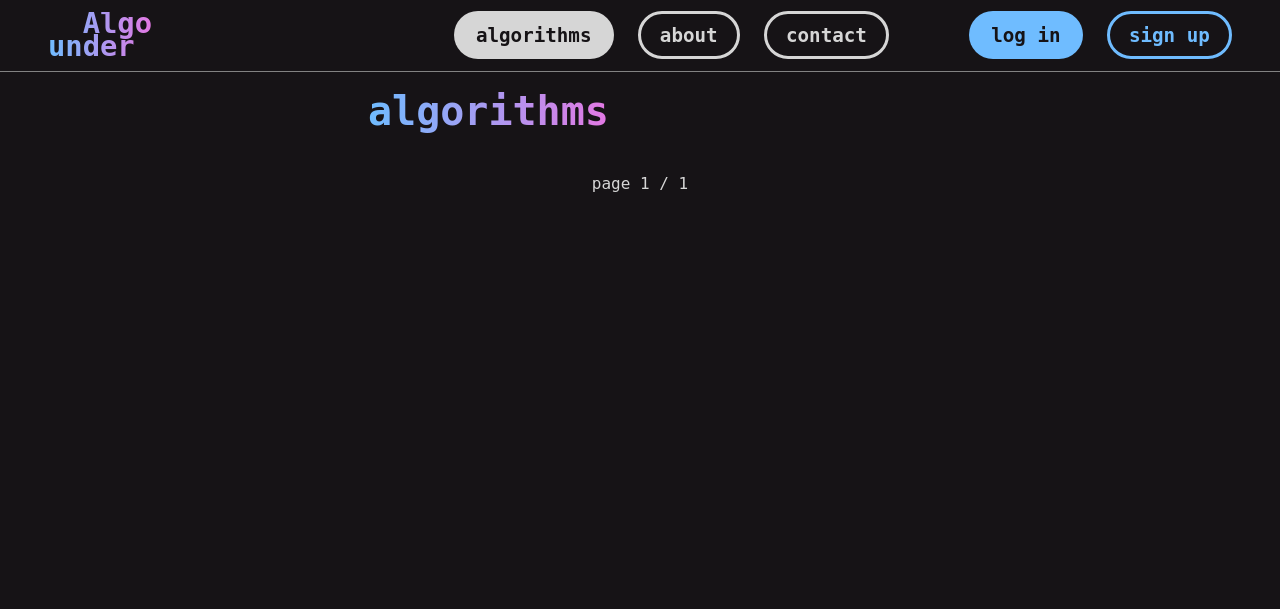
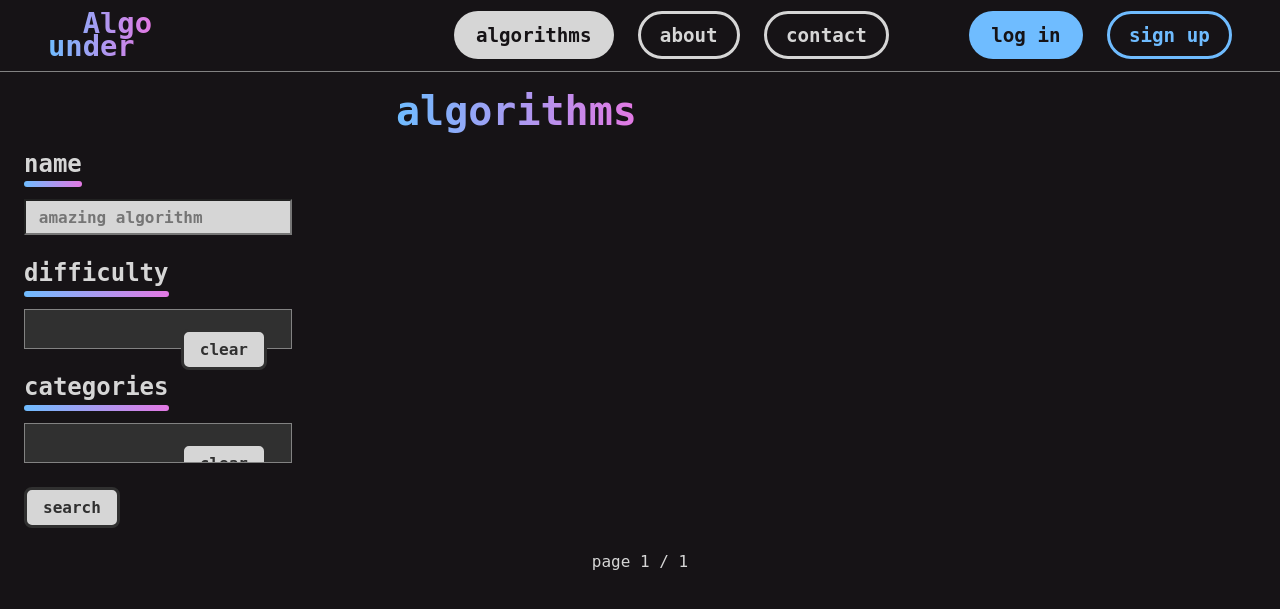
Before and after one commit to DragoNikaa/underAlgo, a Django app: page /algorithms/ in a window 1280 px wide. Shown: the top 609 px of the page. Run offline with Django 5.2, Linux system fonts and the light colour scheme; data that the repository does not hold is empty.

Commit message:
feat: add algorithm filtering menu

```diff
--- /dev/null
+++ b/algorithms/static/algorithms/scripts/search.js
@@ -0,0 +1,39 @@
+addClearButtonListeners();
+fillFormWithUrlParams(document.getElementById("search-form"));
+
+function addClearButtonListeners() {
+	clearSelectionsOnClick("clear-difficulty-button", "difficulty");
+	clearSelectionsOnClick("clear-categories-button", "category");
+}
+
+function clearSelectionsOnClick(buttonId, inputName) {
+	document.getElementById(buttonId).addEventListener("click", () => {
+		const inputs = document.querySelectorAll(`input[name=${inputName}]`);
+		inputs.forEach(input => input.checked = false);
+	});
+}
+
+function fillFormWithUrlParams(form) {
+	const params = getUrlParams();
+	params.forEach((value, key) => {
+		const inputs = form.querySelectorAll(`input[name=${key}]`);
+		fillInput(inputs, value);
+	});
+}
+
+function getUrlParams() {
+	const params = new URLSearchParams(location.search);
+	params.delete("page");
+	return params;
+}
+
+function fillInput(inputs, value) {
+	inputs.forEach(input => {
+		if (input.type === "radio" || input.type === "checkbox") {
+			if (input.value === value) {
+				input.checked = true;
+				return;
+			}
+		} else input.value = value;
+	});
+}
--- a/algorithms/static/algorithms/styles/main.css
+++ b/algorithms/static/algorithms/styles/main.css
@@ -39,3 +39,9 @@
 .hard:active {
 	color: var(--hard-active-color);
 }
+
+.clear-button {
+	position: absolute;
+	top: 1.2em;
+	right: 1.5em;
+}
--- a/algorithms/templates/algorithms/algorithms.html
+++ b/algorithms/templates/algorithms/algorithms.html
@@ -5,14 +5,49 @@
 {% endblock styles %}
 {% block content %}
 <div class="flex-column large-gap">
-	<div class="grid-three-columns large-gap">
-		<div></div>
+	<div class="grid-3-columns extra-large-gap no-row-gap">
+		<h1 class="grid-span-from-2-to-end">algorithms</h1>
+		<form id="search-form" class="flex-column large-gap">
+			<div>
+				<h2><label for="name-input">name</label></h2>
+				<input type="search" id="name-input" name="name" placeholder="amazing algorithm">
+			</div>
+			<div>
+				<h2>difficulty</h2>
+				<div class="tile flex-column position-relative medium-gap">
+					{% for difficulty in difficulties %}
+					<label class="flex-row align-items-center medium-gap">
+					<input type="radio" name="difficulty" value="{{ difficulty.slug }}">
+					<span class="link {{ difficulty }}">{{ difficulty }}</span>
+					{{ difficulty.algorithm_count }}
+					</label>
+					{% endfor %}
+					<button type="button" id="clear-difficulty-button" class="clear-button">clear</button>
+				</div>
+			</div>
+			<div>
+				<h2>categories</h2>
+				<div class="tile scroll-box flex-column position-relative medium-gap">
+					{% for category in categories %}
+					<label class="flex-row align-items-center medium-gap">
+					<input type="checkbox" name="category" value="{{ category.slug }}">
+					<span class="link">{{ category }}</span>
+					{{ category.algorithm_count }}
+					</label>
+					{% endfor %}
+					<button type="button" id="clear-categories-button" class="clear-button">clear</button>
+				</div>
+			</div>
+			<button>search</button>
+		</form>
 		<div>
-			<h1>algorithms</h1>
 			{% include "algorithms/list.html" %}
 		</div>
 		<div></div>
 	</div>
-	{% include "pagination.html"%}
+	{% include "pagination.html" %}
 </div>
 {% endblock content %}
+{% block scripts %}
+<script src="{% static 'algorithms/scripts/search.js' %}"></script>
+{% endblock scripts %}
--- a/algorithms/templates/algorithms/visualization.html
+++ b/algorithms/templates/algorithms/visualization.html
@@ -8,7 +8,7 @@
 {% endblock styles %}
 {% block content %}
 <h1>{{ algorithm }}</h1>
-<div class="grid-two-columns large-gap">
+<div class="grid-2-columns large-gap">
 	<div class="flex-column large-gap">
 		<div id="test-cases" class="tile flex-column medium-gap">
 			{% csrf_token %}
@@ -22,7 +22,7 @@
 							{% for key, value in test_case.body.items %}
 							<tr>
 								<td><label for="test-case-{{ test_case.id }}">{{ key }} =&nbsp;</label></td>
-								<td><input type="text" value="{{ value }}" disabled></td>
+								<td><input type="text" value="{{ value }}" readonly></td>
 							</tr>
 							{% endfor %}
 						</table>
--- a/algorithms/views.py
+++ b/algorithms/views.py
@@ -2,30 +2,45 @@ import json
 from typing import Any
 
 from django.core.paginator import Page, Paginator
-from django.db.models import QuerySet
+from django.db.models import Count, QuerySet
 from django.http import HttpRequest, HttpResponse, JsonResponse
 from django.shortcuts import get_object_or_404, render
+from django.utils.text import slugify
 from django.views import View
 from pydantic import ValidationError
 from pydantic_core import ErrorDetails
 
 from algorithms import algorithms_steps
-from algorithms.models import Algorithm, TestCase
+from algorithms.models import Algorithm, Category, Difficulty, TestCase
 
 
 class AlgorithmsView(View):
     template_name = "algorithms/algorithms.html"
 
     def get(self, request: HttpRequest) -> HttpResponse:
+        difficulties, categories = self._get_search_filters()
         algorithms = self._get_filtered_algorithms(request)
         page_obj = self._get_page_obj(algorithms, request.GET.get("page"))
-        context = {"page_obj": page_obj}
+        context = {"difficulties": difficulties, "categories": categories, "page_obj": page_obj}
         return render(request, self.template_name, context)
+
+    @staticmethod
+    def _get_search_filters() -> tuple[QuerySet[Difficulty], QuerySet[Category]]:
+        difficulties = Difficulty.objects.annotate(algorithm_count=Count("algorithm"))
+        categories = Category.objects.annotate(algorithm_count=Count("algorithm")).order_by("-algorithm_count")
+        return difficulties, categories
 
     def _get_filtered_algorithms(self, request: HttpRequest) -> QuerySet[Algorithm]:
         algorithms = Algorithm.objects.all()
+        algorithms = self._filter_by_name(algorithms, request.GET.get("name"))
         algorithms = self._filter_by_difficulty(algorithms, request.GET.get("difficulty"))
         algorithms = self._filter_by_categories(algorithms, request.GET.getlist("category"))
+        return algorithms
+
+    @staticmethod
+    def _filter_by_name(algorithms: QuerySet[Algorithm], name_input: str | None) -> QuerySet[Algorithm]:
+        if name_input:
+            algorithms = algorithms.filter(slug__contains=slugify(name_input))
         return algorithms
 
     @staticmethod
--- a/static/styles/form.css
+++ b/static/styles/form.css
@@ -1,6 +1,6 @@
 :root {
 	--auth-active-color: #4c88bb;
-	--disabled-input-background: #a1a1a1;
+	--readonly-input-background: #a1a1a1;
 	--error-color: #eb0000;
 }
 
@@ -53,20 +53,32 @@ input[type="radio"]:checked {
 	transform: scale(1.1);
 }
 
-input[type="text"] {
+input[type="text"],
+input[type="search"] {
 	font-weight: bold;
-	width: 25em;
 	color: var(--background);
 	background: var(--code-color);
 }
 
-input[type="text"]:disabled {
-	background: var(--disabled-input-background);
+input[type="text"] {
+	width: 25em;
+	padding: 0.1em 0.3em;
 }
 
-input[type="text"]:focus {
+input[type="search"] {
+	display: block;
+	width: 100%;
+	padding: 0.4em 0.8em;
+}
+
+input[type="text"]:focus,
+input[type="search"]:focus {
 	outline: 0.2em solid var(--line-number-color);
 	outline-offset: 0.1em;
+}
+
+input[type="text"]:read-only {
+	background: var(--readonly-input-background);
 }
 
 .invalid-input {
@@ -154,7 +166,7 @@ button:not(:hover:not(:disabled))::before,
 button:active,
 .link-button:active,
 .link:active {
-	color: var(--disabled-input-background);
+	color: var(--readonly-input-background);
 	transition: all 0.05s ease;
 }
 
--- a/static/styles/main.css
+++ b/static/styles/main.css
@@ -100,14 +100,22 @@ p {
 	display: grid;
 }
 
-.grid-two-columns {
+.grid-2-columns {
 	display: grid;
 	grid-template-columns: 1fr 1fr;
 }
 
-.grid-three-columns {
+.grid-3-columns {
 	display: grid;
 	grid-template-columns: 1fr 2fr 1fr;
+}
+
+.grid-span-from-2-to-end {
+	grid-column: 2 / -1;
+}
+
+.position-relative {
+	position: relative;
 }
 
 .flex-grow {
@@ -150,6 +158,15 @@ p {
 	gap: 5em;
 }
 
+.no-row-gap {
+	row-gap: 0;
+}
+
+.scroll-box {
+	max-height: 16em;
+	overflow: auto;
+}
+
 .tile {
 	background: var(--code-background);
 	padding: 1.2em 1.5em;
--- a/static/styles/navbar.css
+++ b/static/styles/navbar.css
@@ -43,5 +43,5 @@ nav .link {
 }
 
 .active-link:active {
-	background: var(--disabled-input-background) !important;
+	background: var(--readonly-input-background) !important;
 }
```
